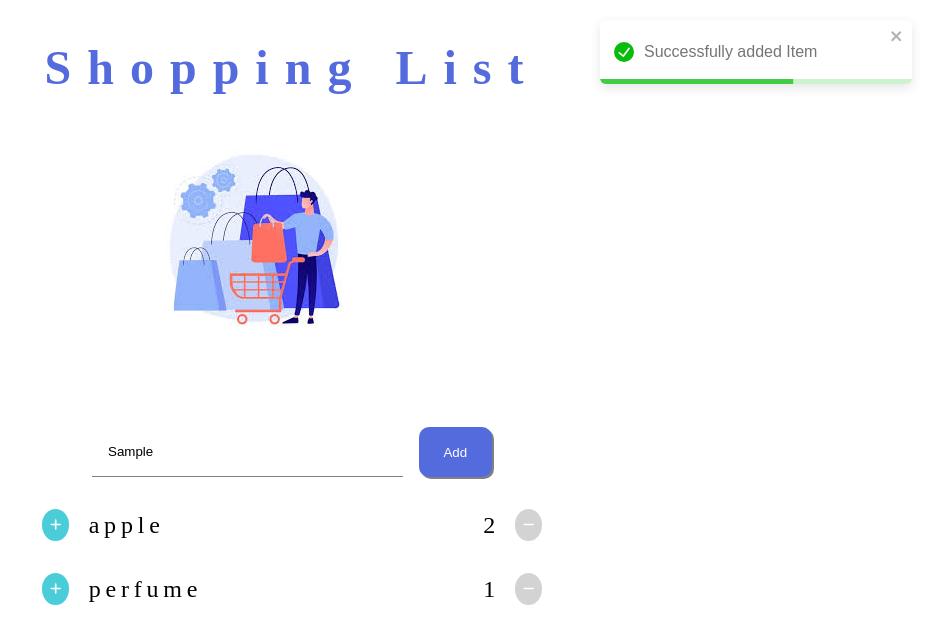
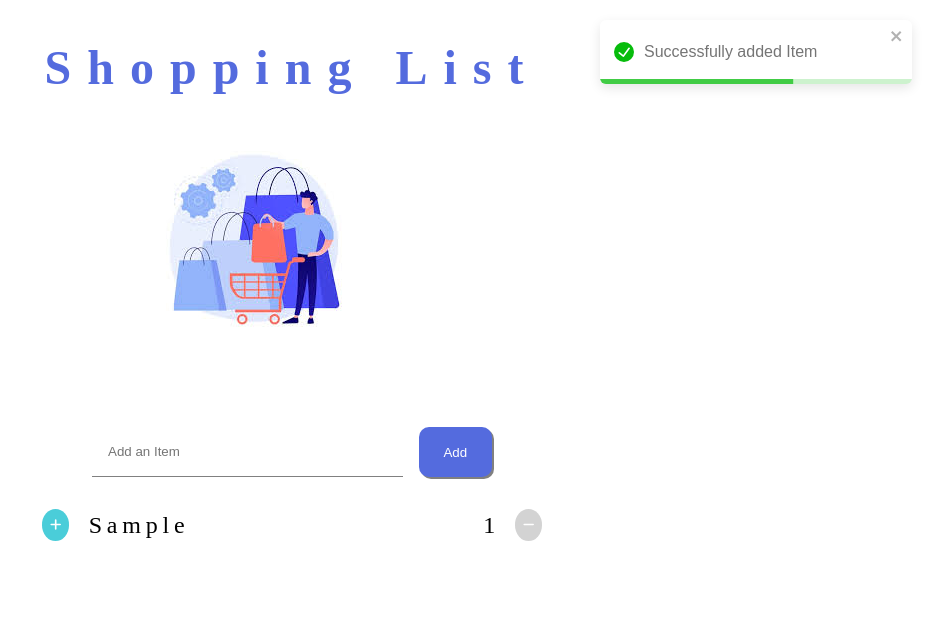
Before and after one commit to reemadhanwaniii/Shopping-List, a React (Vite) app: page / in a window 1280 px wide. Both pictures are taken after typing "Sample" into the empty fields and a click on the button "Add". Shown: the top 644 px of the page, without its empty margins (348-1280 px from the left). Built offline with nearby package versions, Linux system fonts and the light colour scheme.

Commit message:
added handlers for adding and removing items

```diff
--- a/package.json
+++ b/package.json
@@ -14,7 +14,8 @@
     "@fortawesome/react-fontawesome": "^0.2.2",
     "react": "^18.3.1",
     "react-dom": "^18.3.1",
-    "react-toastify": "^10.0.6"
+    "react-toastify": "^10.0.6",
+    "uuid": "^11.0.2"
   },
   "devDependencies": {
     "@eslint/js": "^9.13.0",
--- a/src/Components/InputItem/InputItem.jsx
+++ b/src/Components/InputItem/InputItem.jsx
@@ -1,8 +1,13 @@
 import './InputItem.css';
 
 import { showSuccess } from '../Utils/showToasts';
+import { useState } from 'react';
 
-function InputItem(){
+
+function InputItem({addItem}){
+
+    const [itemName,setItemName] = useState('')
+
     return(
         <>
             <div className="item-input-wrapper">
@@ -10,10 +15,16 @@ function InputItem(){
                     className='item-input'
                     type="text"
                     placeholder="Add an Item"
+                    value={itemName}
+                    onChange={(e)=>setItemName(e.target.value)}
                 />
                 <button
                     className='add-item-btn'
-                    onClick={() => showSuccess("Successfully added Item")}
+                    onClick={() => {
+                        showSuccess("Successfully added Item");
+                        addItem(itemName);
+                        setItemName("");
+                    }}
                 >
                     Add
                 </button>
--- a/src/Components/Item/Item.jsx
+++ b/src/Components/Item/Item.jsx
@@ -1,4 +1,6 @@
+import React from 'react';
 import './Item.css';
+
 
 function Item({itemName,quantity}) {
     return (
@@ -13,4 +15,4 @@ function Item({itemName,quantity}) {
     )
 }
 
-export default Item
+export default React.memo(Item);
--- a/src/Components/ItemList/ItemList.jsx
+++ b/src/Components/ItemList/ItemList.jsx
@@ -2,22 +2,33 @@ import Item from '../Item/Item';
 import './ItemList.css'
 import { FontAwesomeIcon } from '@fortawesome/react-fontawesome';
 import { faPlus, faMinus } from '@fortawesome/free-solid-svg-icons'
+import React from 'react';
 
-function ItemList({shoppingItem}) {
+import { showError } from '../Utils/showToasts';
+
+function ItemList({shoppingItem,addQuantity,decQuantity}) {
     return(
         <div className='shopping-item-wrapper'>
             {
                 shoppingItem && shoppingItem.map((item) => {
                     return(
                         <div  key={item.id} className='items-list'>
-                            <div className='change-quantity plus'>
+                            <div className='change-quantity plus'
+                                 onClick={() => addQuantity(item.id)}
+                            >
                                 <FontAwesomeIcon icon={faPlus} />
                             </div>
                             <Item
                             itemName={item.name}
                             quantity={item.quantity}
                             />
-                            <div className='change-quantity minus'>
+                            <div className='change-quantity minus'
+                                 onClick={() => {
+                                    if(item.quantity === 1) showError(`${item.name}  removed from list`)
+                                    decQuantity(item.id)
+                                 }
+                                }
+                            >
                               <FontAwesomeIcon icon={faMinus} />
                             </div>
                         </div>
@@ -29,4 +40,4 @@ function ItemList({shoppingItem}) {
     )
 }
 
-export default ItemList;
+export default React.memo(ItemList);
--- a/src/Components/ShoppingList/ShoppingList.jsx
+++ b/src/Components/ShoppingList/ShoppingList.jsx
@@ -1,25 +1,50 @@
+import { useState } from "react";
 import Header from "../Header/Header";
 import InputItem from "../InputItem/InputItem";
 import ItemList from "../ItemList/ItemList";
 import './ShoppingList.css';
 import { ToastContainer } from 'react-toastify';
 import "react-toastify/dist/ReactToastify.css";
-
+import { v4 as uuidv4 } from 'uuid';
 
 
 function ShoppingList(){
-    const shoppingItems = [
-        {id:1 , name: "apple",quantity : 2},
-        {id:2 , name: "perfume",quantity: 1}
-    ];
+    const [shoppingItems,setShoppingItems] = useState([]);
+
+    const handleAddItem = (itemName) => {
+        setShoppingItems([...shoppingItems,{id:uuidv4(),name: itemName,quantity: 1}])
+    }
+
+
+    const handleAddQuantity = (itemId) => {
+        const newShoppingItems = shoppingItems.map((item)=>{
+            if(item.id === itemId) item.quantity++;
+            return item;
+        });
+        setShoppingItems(newShoppingItems);
+    }
+
+    const handleDecQuantity = (itemId) => {
+        let newShoppingItems = shoppingItems.map((item)=>{
+            if(item.id === itemId && item.quantity > 0) item.quantity--;
+            return item;
+        });
+        newShoppingItems = newShoppingItems.filter(item => item.quantity > 0)
+        setShoppingItems(newShoppingItems);
+    }
+
     return(
         <>
             <Header/>
             <ToastContainer/>
             <div className="shopping-list">
-                <InputItem />
+                <InputItem
+                    addItem={handleAddItem}
+                />
                 <ItemList
                     shoppingItem={shoppingItems}
+                    addQuantity={handleAddQuantity}
+                    decQuantity={handleDecQuantity}
                 />
             </div>
         </>
```
Also changed, not shown: 1 other file (tests, documents, lock files or other folders).
